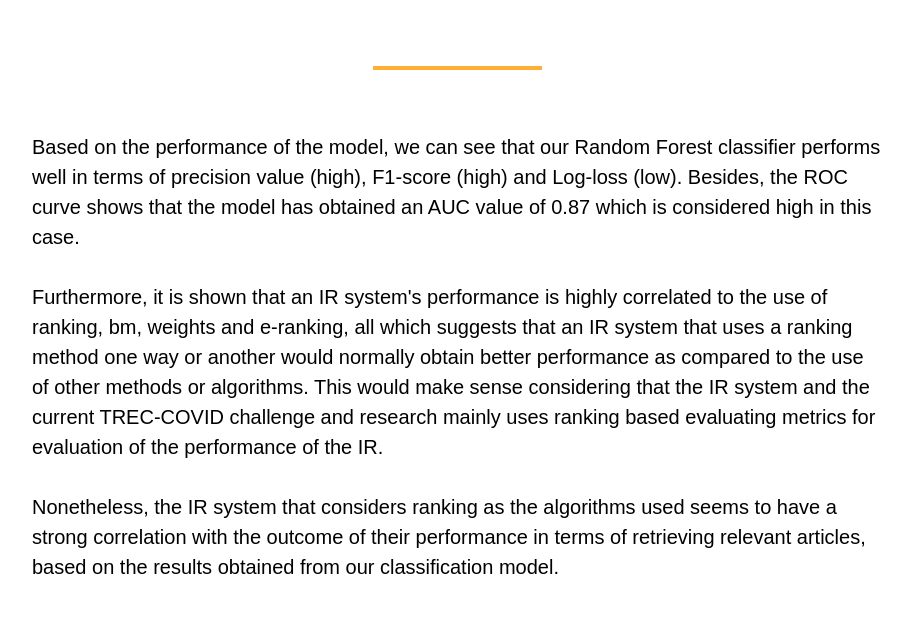
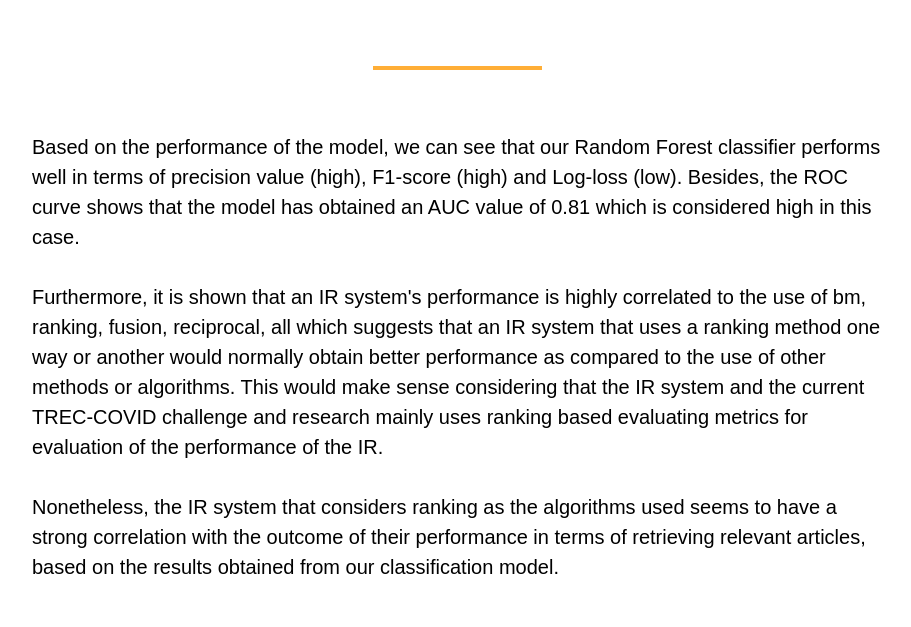
Before and after one commit to mong0009monash/FYP.github.io, a Flask app: page / in a window 1400 px wide; the page is wider, and only the part inside the window is pictured. Shown: the part 1702-2329 px from the top of that part, without its empty margins (243-1154 px from the left). Run offline with Flask 2, Linux system fonts and the light colour scheme; parts of the project's set-up code (start-up, migrations or seed data) failed here and were passed over.

Commit message:
Minor change to text.

```diff
--- a/templates/index.html
+++ b/templates/index.html
@@ -316,9 +316,9 @@ document.getElementById("result").innerHTML = "{{result}}"
 
 <br>
 
-<p class = "text">Based on the performance of the model, we can see that our Random Forest classifier performs well in terms of precision value (high), F1-score (high) and Log-loss (low). Besides, the ROC curve shows that the model has obtained an AUC value of 0.87 which is considered high in this case.
+<p class = "text">Based on the performance of the model, we can see that our Random Forest classifier performs well in terms of precision value (high), F1-score (high) and Log-loss (low). Besides, the ROC curve shows that the model has obtained an AUC value of 0.81 which is considered high in this case.
 
-Furthermore, it is shown that an IR system's performance is highly correlated to the use of ranking, bm, weights and e-ranking, all which suggests that an IR system that uses a ranking method one way or another would normally obtain better performance as compared to the use of other methods or algorithms. This would make sense considering that the IR system and the current TREC-COVID challenge and research mainly uses ranking based evaluating metrics for evaluation of the performance of the IR.
+Furthermore, it is shown that an IR system's performance is highly correlated to the use of bm, ranking, fusion, reciprocal, all which suggests that an IR system that uses a ranking method one way or another would normally obtain better performance as compared to the use of other methods or algorithms. This would make sense considering that the IR system and the current TREC-COVID challenge and research mainly uses ranking based evaluating metrics for evaluation of the performance of the IR.
 
 Nonetheless, the IR system that considers ranking as the algorithms used seems to have a strong correlation with the outcome of their performance in terms of retrieving relevant articles, based on the results obtained from our classification model.
 </p>
--- a/templates/result.html
+++ b/templates/result.html
@@ -353,9 +353,9 @@ document.getElementById("confidence").innerHTML = "{{confidence}}"
 
 <br>
 
-<p class = "text">Based on the performance of the model, we can see that our Random Forest classifier performs well in terms of precision value (high), F1-score (high) and Log-loss (low). Besides, the ROC curve shows that the model has obtained an AUC value of 0.87 which is considered high in this case.
+<p class = "text">Based on the performance of the model, we can see that our Random Forest classifier performs well in terms of precision value (high), F1-score (high) and Log-loss (low). Besides, the ROC curve shows that the model has obtained an AUC value of 0.81 which is considered high in this case.
 
-Furthermore, it is shown that an IR system's performance is highly correlated to the use of ranking, bm, weights and e-ranking, all which suggests that an IR system that uses a ranking method one way or another would normally obtain better performance as compared to the use of other methods or algorithms. This would make sense considering that the IR system and the current TREC-COVID challenge and research mainly uses ranking based evaluating metrics for evaluation of the performance of the IR.
+Furthermore, it is shown that an IR system's performance is highly correlated to the use of bm, ranking, fusion, reciprocal, all which suggests that an IR system that uses a ranking method one way or another would normally obtain better performance as compared to the use of other methods or algorithms. This would make sense considering that the IR system and the current TREC-COVID challenge and research mainly uses ranking based evaluating metrics for evaluation of the performance of the IR.
 
 Nonetheless, the IR system that considers ranking as the algorithms used seems to have a strong correlation with the outcome of their performance in terms of retrieving relevant articles, based on the results obtained from our classification model.
 </p>
```
